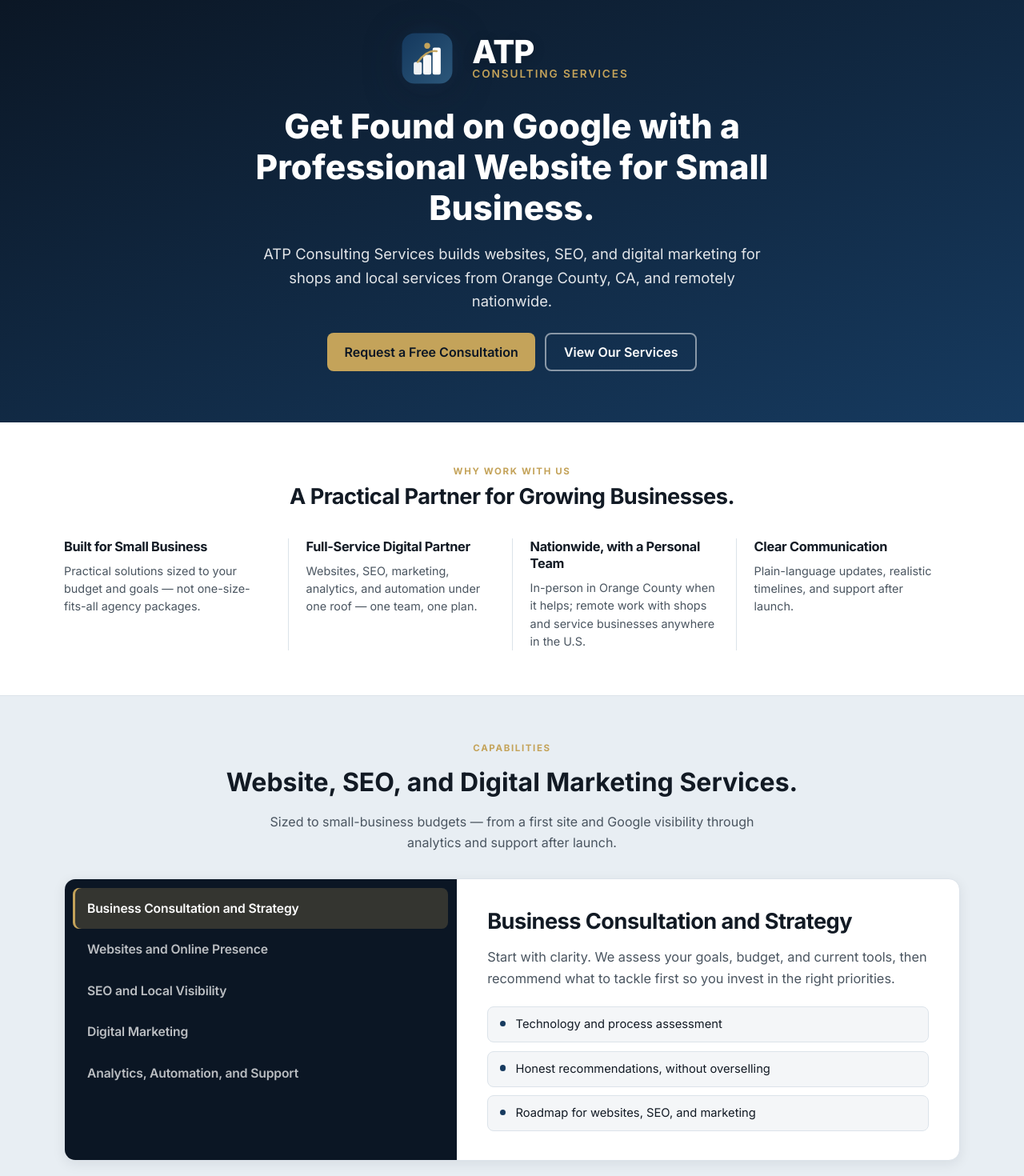
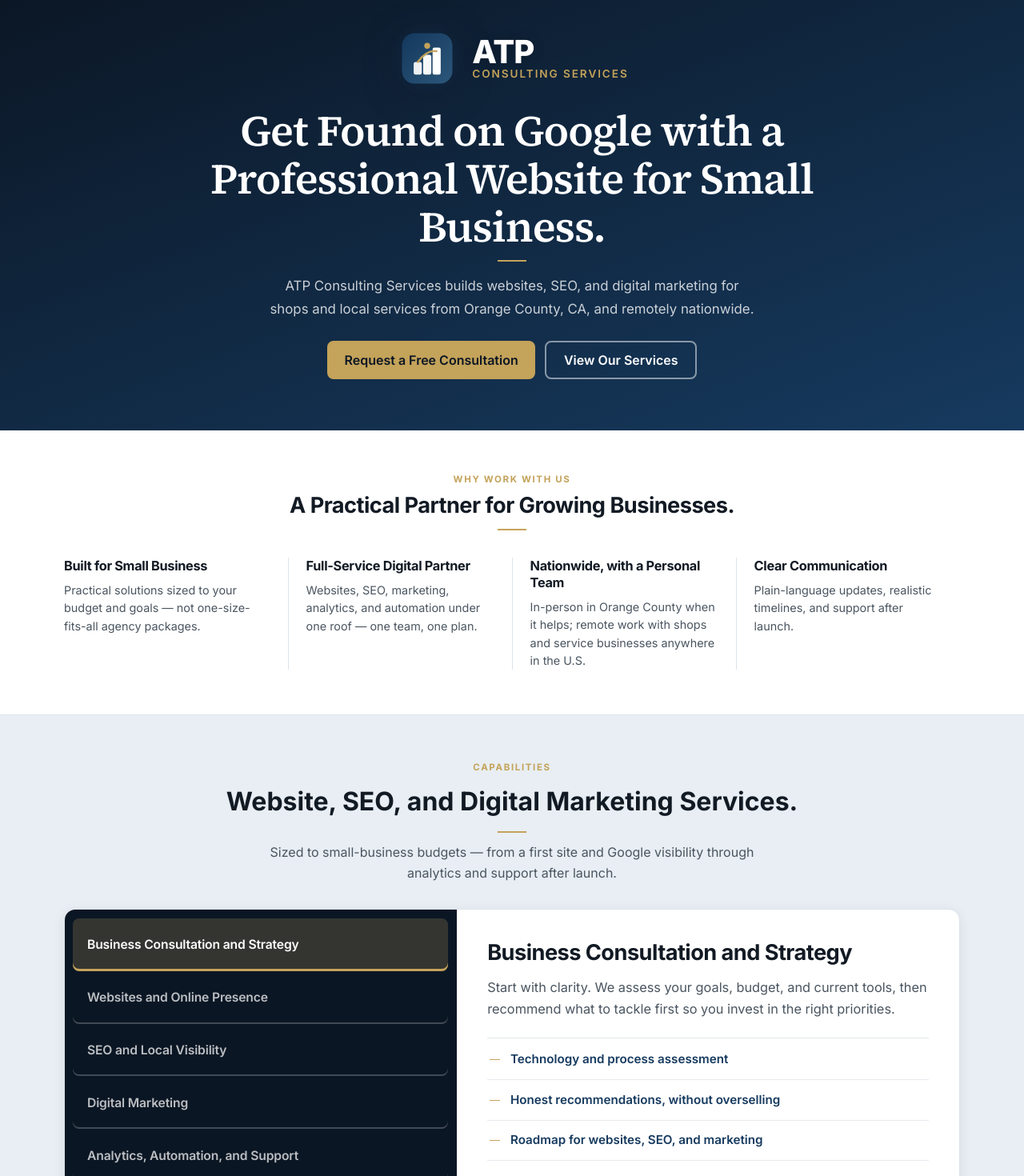
Before and after one commit to atphung21/business-web-template, a React (Create React App) app: page / in a window 1280 px wide. Shown: the part 80-1550 px from the top of the page at 80% size. Built offline with nearby package versions, Linux system fonts and the light colour scheme.

Commit message:
updated landing page design.

```diff
--- a/src/App.css
+++ b/src/App.css
@@ -263,7 +263,7 @@ header.site-header {
 }
 
 .hero-section__inner {
-  max-width: 780px;
+  max-width: 960px;
   margin: 0 auto;
 }
 
@@ -274,27 +274,42 @@ header.site-header {
 }
 
 .hero-section__eyebrow {
+  margin: 0 0 0.7rem;
+  font-size: 0.72rem;
+  font-weight: 650;
+  letter-spacing: 0.16em;
   text-transform: uppercase;
-  letter-spacing: 0.08em;
-  font-size: 0.8rem;
+  color: var(--color-accent);
+}
+
+.hero-section__headline {
+  max-width: 22em;
+  margin: 0 auto 1rem;
+  font-family: var(--font-display);
+  font-size: clamp(2.15rem, 4.2vw, 3.35rem);
   font-weight: 600;
-  color: var(--color-accent);
-  margin: 0 0 0.75rem;
-}
-
-.hero-section__headline {
-  font-family: var(--font-sans);
-  font-size: clamp(1.75rem, 4vw, 2.65rem);
-  font-weight: 800;
-  line-height: 1.2;
-  margin: 0 0 1.1rem;
+  line-height: 1.12;
+  letter-spacing: -0.02em;
+}
+
+.home-page .hero-section__headline::after,
+.home-page .trust-section__title::after,
+.home-page .section__title::after,
+.home-page .consult-band h2::after {
+  content: "";
+  display: block;
+  width: 2.25rem;
+  height: 2px;
+  margin: 0.75rem auto 0;
+  background: var(--color-accent);
 }
 
 .hero-section__subheadline {
-  font-size: clamp(1rem, 2vw, 1.15rem);
-  color: rgba(255, 255, 255, 0.88);
-  margin: 0 auto 1.5rem;
-  max-width: 640px;
+  max-width: 38rem;
+  margin: 0 auto 1.6rem;
+  color: rgba(255, 255, 255, 0.78);
+  font-size: 1.05rem;
+  line-height: 1.7;
 }
 
 .hero-section__actions {
@@ -468,12 +483,15 @@ header.site-header {
 .services-showcase__nav {
   display: flex;
   flex-direction: column;
+  height: 100%;
   background: var(--color-dark);
   padding: 0.65rem;
 }
 
 .services-showcase__tab {
-  display: block;
+  display: flex;
+  flex: 1 1 auto;
+  align-items: center;
   width: 100%;
   text-align: left;
   margin: 0;
@@ -482,6 +500,7 @@ header.site-header {
   border-radius: 8px;
   background: transparent;
   color: rgba(255, 255, 255, 0.72);
+  box-shadow: inset 0 -2px 0 rgba(255, 255, 255, 0.22);
   font-family: inherit;
   font-size: 0.98rem;
   font-weight: 600;
@@ -493,12 +512,13 @@ header.site-header {
 .services-showcase__tab:hover {
   background: rgba(255, 255, 255, 0.06);
   color: #fff;
+  box-shadow: inset 0 -2px 0 rgba(196, 163, 90, 0.7);
 }
 
 .services-showcase__tab.is-active {
   background: rgba(196, 163, 90, 0.22);
   color: #fff;
-  box-shadow: inset 3px 0 0 var(--color-accent);
+  box-shadow: inset 0 -3px 0 var(--color-accent);
 }
 
 .services-showcase__panel {
@@ -526,32 +546,53 @@ header.site-header {
 
 .services-showcase__points {
   display: grid;
-  gap: 0.65rem;
+  grid-template-columns: 1fr;
+  width: min(100%, 36rem);
   margin: 0;
-  padding: 0;
+  padding: 0.15rem 0 0;
+  border-top: 1px solid rgba(22, 58, 95, 0.12);
   list-style: none;
 }
 
 .services-showcase__points li {
   position: relative;
-  padding: 0.7rem 0.9rem 0.7rem 2.15rem;
-  border: 1px solid var(--color-border);
-  border-radius: 8px;
-  background: var(--color-bg);
-  color: var(--color-ink);
-  font-size: 0.92rem;
-  line-height: 1.4;
+  display: flex;
+  align-items: center;
+  justify-content: flex-start;
+  gap: 0.8rem;
+  min-height: 3.15rem;
+  margin: 0;
+  padding: 0.75rem 0.15rem;
+  border: 0;
+  border-bottom: 1px solid rgba(22, 58, 95, 0.1);
+  border-radius: 0;
+  background: transparent;
+  color: var(--color-primary);
+  font-size: 0.95rem;
+  font-weight: 600;
+  line-height: 1.35;
+  text-align: left;
+  transition: color 0.28s ease;
 }
 
 .services-showcase__points li::before {
   content: "";
-  position: absolute;
-  left: 0.9rem;
-  top: 1.05rem;
-  width: 0.45rem;
-  height: 0.45rem;
-  border-radius: 50%;
-  background: var(--color-primary);
+  position: static;
+  flex: 0 0 auto;
+  width: 0.85rem;
+  height: 1px;
+  border-radius: 0;
+  background: var(--color-accent);
+  transform-origin: left center;
+  transition: width 0.28s ease;
+}
+
+.services-showcase__points li:hover {
+  color: var(--color-dark);
+}
+
+.services-showcase__points li:hover::before {
+  width: 1.6rem;
 }
 
 @media (max-width: 800px) {
@@ -577,7 +618,7 @@ header.site-header {
   }
 
   .services-showcase__tab.is-active {
-    box-shadow: inset 3px 0 0 var(--color-accent);
+    box-shadow: inset 0 -3px 0 var(--color-accent);
   }
 
   .services-showcase__panel {
@@ -2091,7 +2132,11 @@ header.site-header {
   .service-chapter__body li,
   .service-chapter__body li::before,
   .service-chapter__body li:hover,
-  .service-chapter__body li:hover::before {
+  .service-chapter__body li:hover::before,
+  .services-showcase__points li,
+  .services-showcase__points li::before,
+  .services-showcase__points li:hover,
+  .services-showcase__points li:hover::before {
     transition: none;
   }
 }
--- a/src/pages/LandingPage.jsx
+++ b/src/pages/LandingPage.jsx
@@ -240,7 +240,7 @@ const LandingPage = () => {
   });
 
   return (
-    <div className="landing-page">
+    <div className="landing-page home-page">
       <Nav
         businessName={business.shortName}
         onConsultClick={openConsultation}
```
